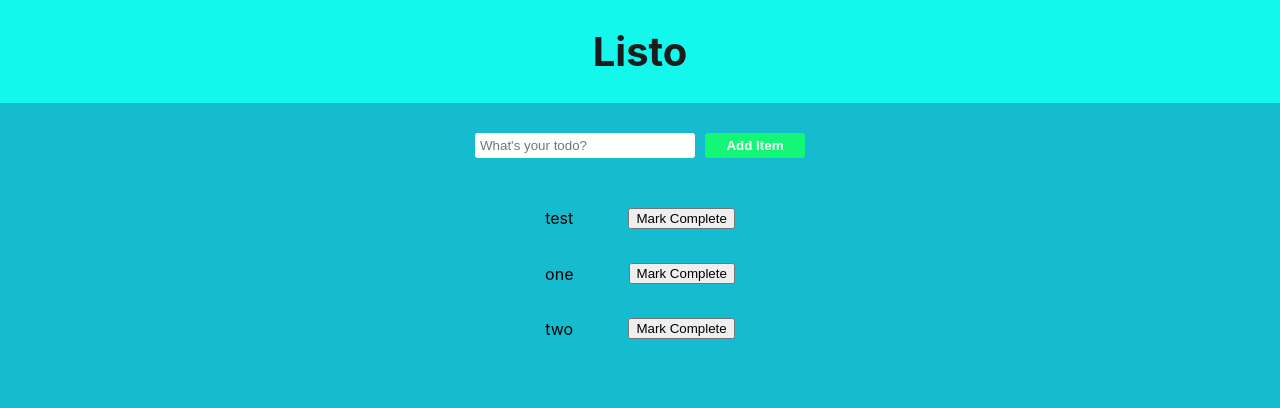
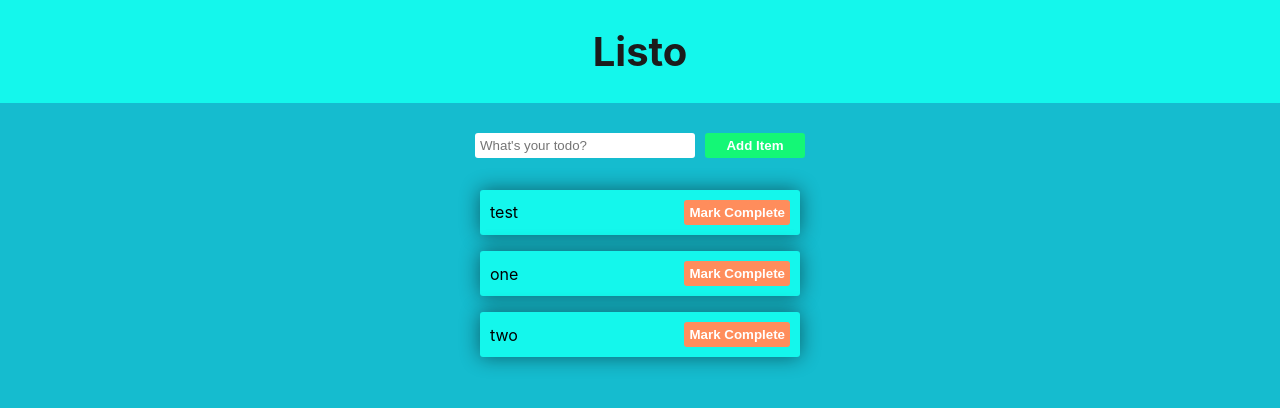
Before and after one commit to dansilvaUT/listo, a React (Create React App) app: page / in a window 1280 px wide. Shown: the top 408 px of the page. Built offline with nearby package versions, Linux system fonts and the light colour scheme.

Commit message:
finished app.

```diff
--- a/src/App.scss
+++ b/src/App.scss
@@ -1,5 +1,6 @@
 //Colors
 $orange: #f75814;
+$orange-light: #ff8d5c;
 $green: #14f776;
 $light-blue: #14f7ec;
 $black: #1b1c1c;
--- a/src/components/List/List.scss
+++ b/src/components/List/List.scss
@@ -3,6 +3,7 @@
 .List {
   list-style: none;
   @include flex-column;
+  justify-content: space-evenly;
   width: 300px;
   padding: 0;
   min-height: 200px;
--- a/src/components/List/ListItem/ListItem.scss
+++ b/src/components/List/ListItem/ListItem.scss
@@ -2,5 +2,25 @@
 
 .ListItem {
   @include flex-row;
+  justify-content: space-between;
   width: 100%;
+  background-color: $light-blue;
+  padding: 10px;
+  border-radius: 3px;
+  box-shadow: 0 0 20px rgba(0, 0, 0, 0.486);
+
+  &-btn {
+    border: none;
+    background-color: $orange-light;
+    padding: 5px;
+    border-radius: 3px;
+    color: white;
+    font-weight: bold;
+    cursor: pointer;
+    transition: 0.5s;
+  }
+
+  &-btn:hover {
+    background-color: $orange;
+  }
 }
--- a/src/components/List/ListItem/ListItem.tsx
+++ b/src/components/List/ListItem/ListItem.tsx
@@ -7,7 +7,10 @@ const ListItem = (param1: { item: string; idx: string }) => {
   return (
     <div key={param1.idx} className="ListItem">
       <li>{param1.item}</li>
-      <button onClick={() => deleteItem!(param1.item, list)}>
+      <button
+        onClick={() => deleteItem!(param1.item, list)}
+        className="ListItem-btn"
+      >
         Mark Complete
       </button>
     </div>
```
